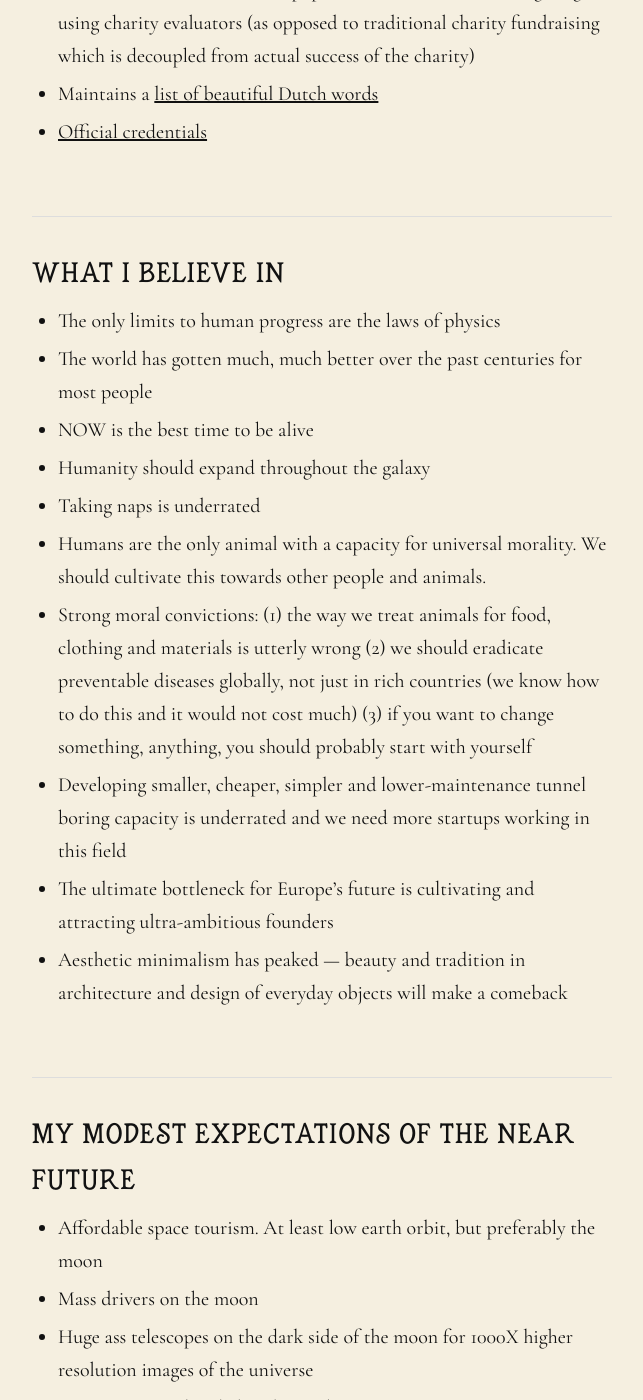
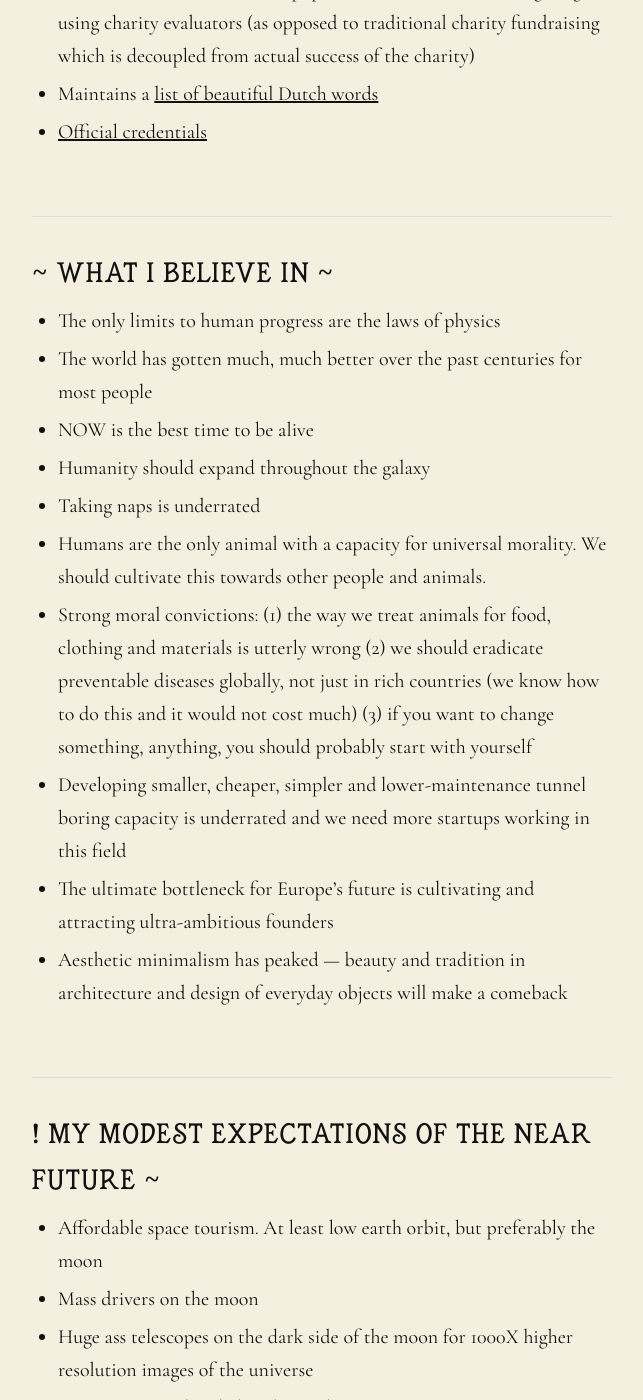
Before and after one commit to pepijn1/pepijn.xyz, a Jekyll site: the page built from index.md, in a window 1280 px wide and 1400 px high, scrolled down 542 px. Shown: the whole window, without its empty margins (318-961 px from the left). Built offline with Jekyll 4.4.1, drawn with Linux system fonts in a browser that asks for light colours; some of the changed text lies outside the part shown.

Commit message:
Refactor headings for improved readability
Updated headings for consistency and style, changing all caps to title case and adding decorative symbols.

```diff
--- a/index.md
+++ b/index.md
@@ -3,7 +3,7 @@
 title: Pepijn Vloemans
 ---
 
-# PEPIJN VLOEMANS
+# Pepijn Vloemans
 
 - Lives in Amsterdam
 - Writes a newsletter on progress and other underrated ideas on [Substack](https://pepijnvloemans.substack.com)
@@ -16,7 +16,7 @@
 - [Official credentials](https://www.linkedin.com/in/pepijnvloemans/)
 
 
-## WHAT I BELIEVE IN
+## ~ WHAT I BELIEVE IN ~
 - The only limits to human progress are the laws of physics
 - The world has gotten much, much better over the past centuries for most people
 - NOW is the best time to be alive
@@ -29,7 +29,7 @@
 - Aesthetic minimalism has peaked — beauty and tradition in architecture and design of everyday objects will make a comeback
 
 
-## MY MODEST EXPECTATIONS OF THE NEAR FUTURE
+## ! MY MODEST EXPECTATIONS OF THE NEAR FUTURE ~
 - Affordable space tourism. At least low earth orbit, but preferably the moon
 - Mass drivers on the moon
 - Huge ass telescopes on the dark side of the moon for 1000X higher resolution images of the universe
@@ -44,7 +44,7 @@
 - Fermented proteins outcompeting animal derived proteins
 
 
-## NOTES ON STARTUPS
+## ~ NOTES ON STARTUPS ~
 - When choosing a startup to join, look for the most obsessed, determined, formidable founder
 - A startup should be like a cult or a religion with a secret at its core
 - Embrace daily doses of pain, confusion and messiness as the price of your freedom
@@ -58,7 +58,7 @@
 - Be nice and spread joy
 
 
-## HOW TO IMPROVE CONVERSATIONS
+## ~ HOW TO IMPROVE CONVERSATIONS ~
 - Ask questions, be genuinely curious above all else
 - Say the things you cannot say or that are uncomfortable to say
 - Tolerate silence, even if it's mildly uncomfortable
```
